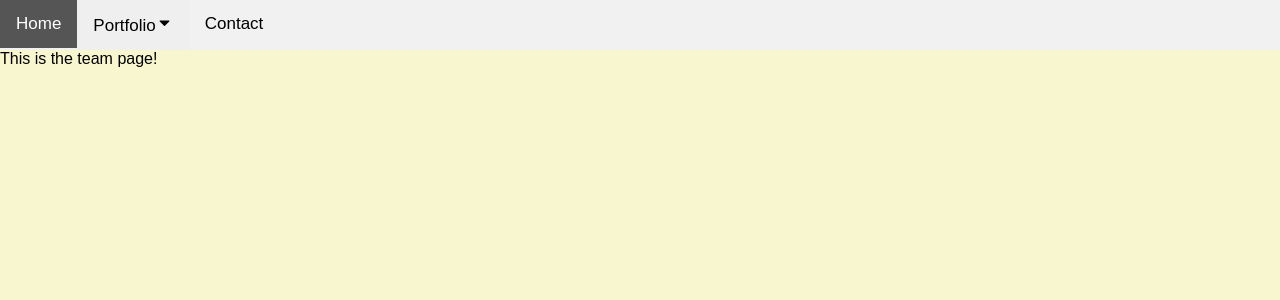
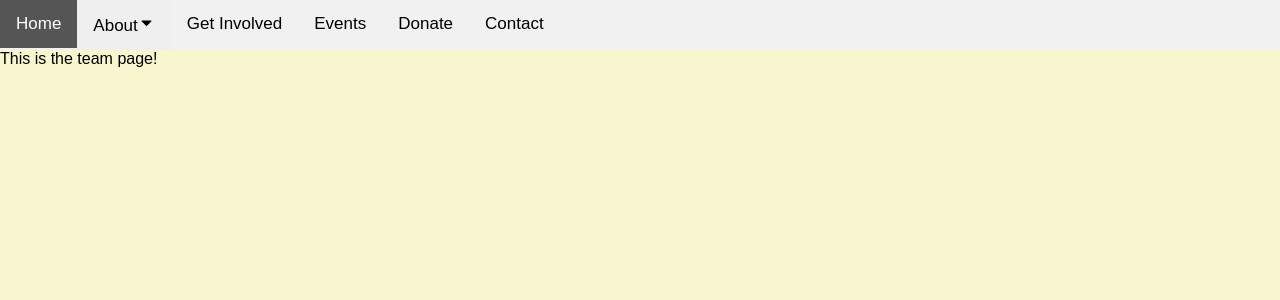
Before and after one commit to Jacobs1986/leitrim-pride, a React (Create React App) app: page /team in a window 1280 px wide. Shown: the top 300 px of the page. Built offline with nearby package versions, Linux system fonts and the light colour scheme; the HTML template or start-up script is replaced by a standard one.

Commit message:
Added the links to the navBar

```diff
--- a/src/components/navBar/navBar.js
+++ b/src/components/navBar/navBar.js
@@ -24,19 +24,25 @@ export default function NavBar() {
             <div className="topNav" id="myTopNav">
                 {/* Home page Link */}
                 <a href="/">Home</a>
-                {/* Portfolio Dropdown */}
+                {/* About Dropdown */}
                 <div className="dropdown">
-                    <button className="dropbtn">Portfolio
+                    <button className="dropbtn">About
                         <FaCaretDown />
                     </button>
                     {/* Dropdown content */}
                     <div className="dropdown-content">
-                        {/* Featured link */}
-                        <a href="/featured">Featured</a>
-                        {/* Portfolio */}
-                        <a href="/portfolio">All Projects</a>
+                        {/* About link */}
+                        <a href="/about">Who We Are</a>
+                        {/* Team link */}
+                        <a href="/team">Meet The Team</a>
                     </div>
                 </div>
+                {/* Get Involved Link */}
+                <a href="/getinvolved">Get Involved</a>
+                {/* Events Link */}
+                <a href="/events">Events</a>
+                {/* Donate Link */}
+                <a href="/donate">Donate</a>
                 {/* Contact */}
                 <a href="/contact">Contact</a>
             </div>
```
